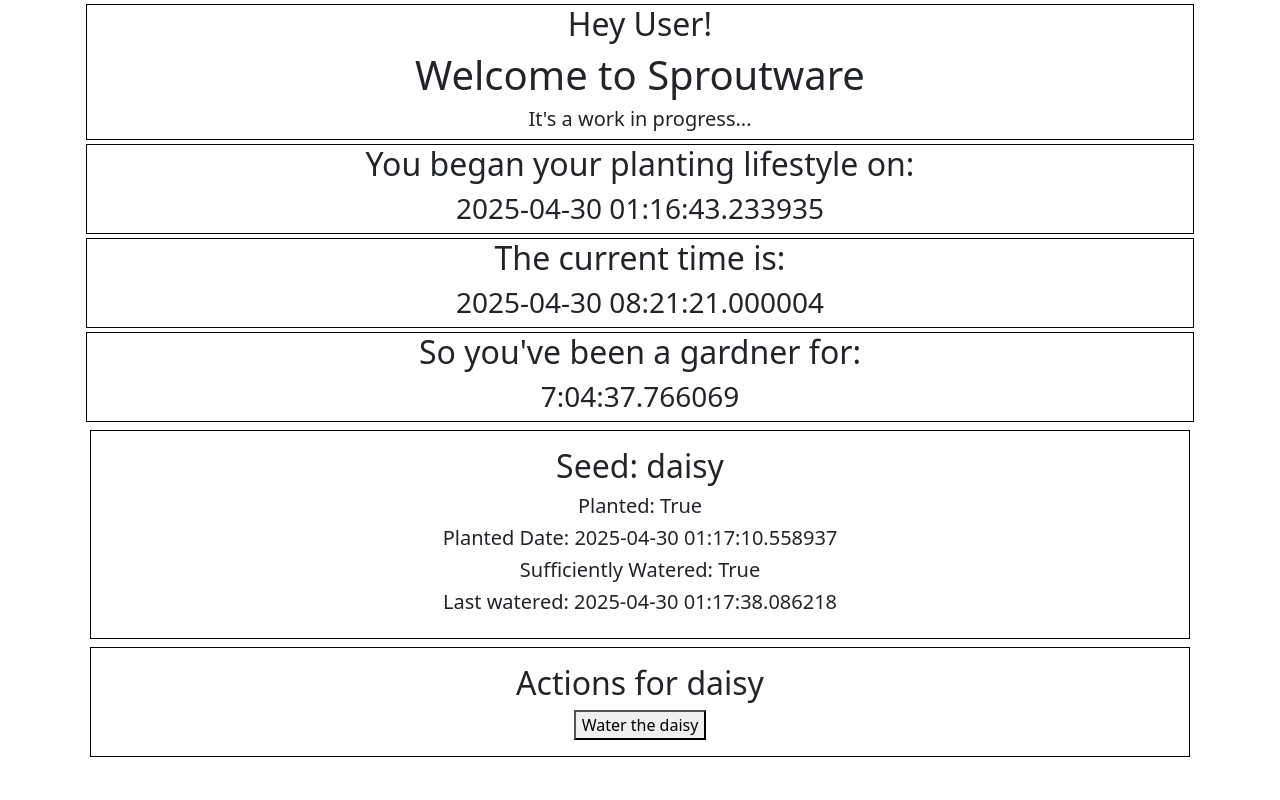
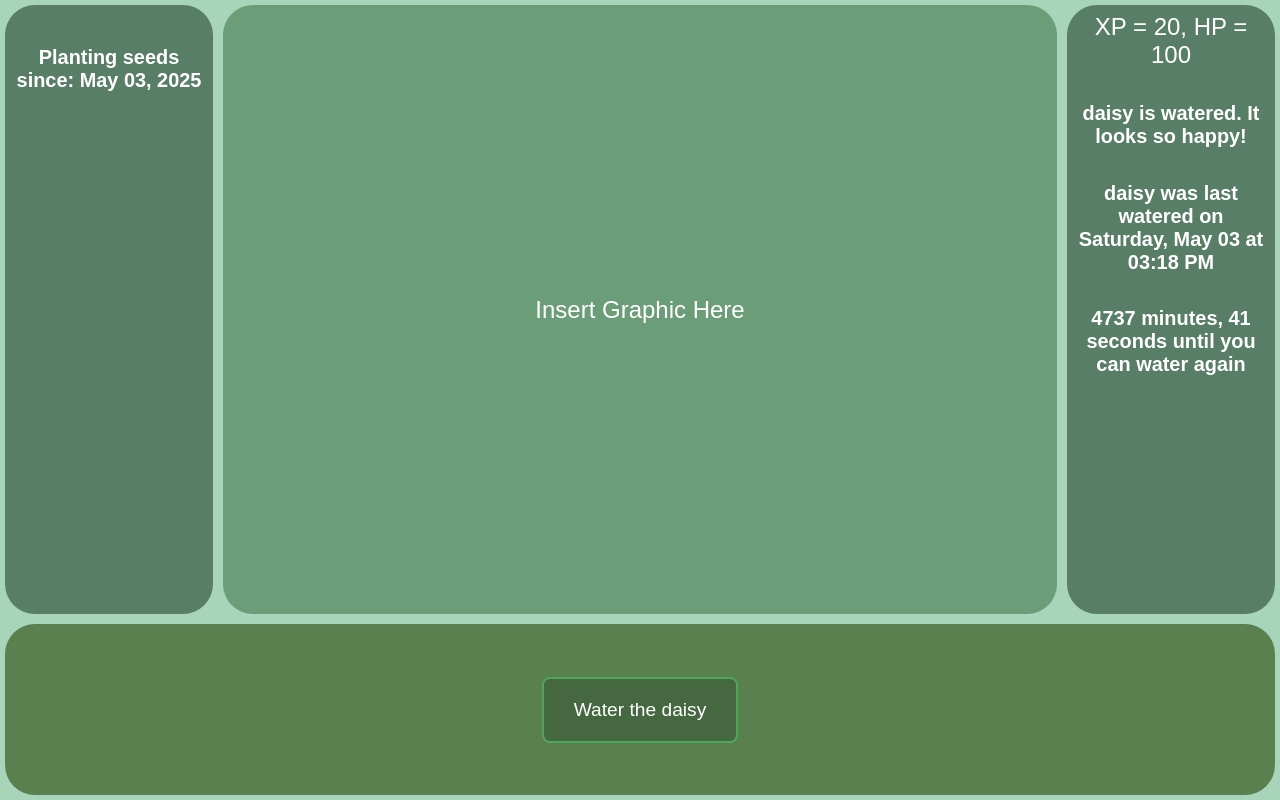
Before and after one commit to jerrythunt/AgileDevProjACIT2911, a Flask app: page / in a window 1280 px wide. Run offline with Flask 3, Linux system fonts and the light colour scheme; data comes from the database, SQL or seed files in the repository.

Commit message:
Fixed nuking spencers contributions (sorry d00d), created HTML and CSS template

```diff
--- a/testing/app.py
+++ b/testing/app.py
@@ -5,7 +5,7 @@
 from pathlib import Path
 from db import db
 from models import Time, Seed
-from datetime import datetime as dt
+from datetime import datetime as dt, timedelta
 import time
 
 """INITIATES  APPLICATION, DO NOT TOUCH"""
@@ -79,18 +79,42 @@
 
     return results
 
-# Home page of app
+
 @app.route("/")
 # When home page is loaded, run these functions
-def home():
+def test():
     seeds = call_seeds()
     # 'time_update' MUST run before 'start' (check pk's)
     time_update = call_time_update()
     start = began_game()
+    # countdown = 5.00 - (seeds.time_until_waterable()).total_seconds()
+
+    countdown = seeds.time_until_waterable()
+    # if check == None:
+    #     countdown = "There is no countdown"
+    # elif check != None:
+    #     countdown = check
+    # else:
+    #     pass
+
     update_time()
 
+
     # use the "home.html" template, store the result of each function to a variable that can be called in the html file. Ex: {{plant.name}}
-    return render_template("home.html", plant = seeds, time_update = time_update, start = start)
+    return render_template("test.html", plant = seeds, time_update = time_update, start = start, countdown = countdown)
+
+# # Home page of app
+# @app.route("/")
+# # When home page is loaded, run these functions
+# def home():
+#     seeds = call_seeds()
+#     # 'time_update' MUST run before 'start' (check pk's)
+#     time_update = call_time_update()
+#     start = began_game()
+#     update_time()
+
+#     # use the "home.html" template, store the result of each function to a variable that can be called in the html file. Ex: {{plant.name}}
+#     return render_template("home.html", plant = seeds, time_update = time_update, start = start)
 
 # Allows user to plant an unplanted seed
 @app.route("/plant/<int:seed_id>", methods=["POST"])
@@ -98,7 +122,7 @@
     seed = db.get_or_404(Seed, seed_id)
     seed.plant()
 
-    return redirect(url_for("home"))
+    return redirect(url_for("test"))
 
 # Allows user to water a seed if not watered
 @app.route("/water/<int:seed_id>", methods=["POST"])
@@ -106,7 +130,9 @@
     seed = db.get_or_404(Seed, seed_id)
     seed.water_plant()
 
-    return redirect(url_for("home"))
+    return redirect(url_for("test"))
+
+
 
 # When app.py is run, it runs in debug mode on localhost:8888
 if __name__ == "__main__":
--- a/testing/models.py
+++ b/testing/models.py
@@ -1,5 +1,5 @@
 from db import db
-from datetime import datetime as dt
+from datetime import datetime as dt, timedelta
 import time
 
 # Classes are blueprints to create a real-world object
@@ -24,7 +24,7 @@
     name = db.mapped_column(db.String, nullable = False)
     category = db.mapped_column(db.String, nullable = False, default = "flower")
     hp = db.mapped_column(db.Integer, nullable = False, default = 100)
-    growth = db.mapped_column(db.Integer, nullable = False, default = 0)
+    xp = db.mapped_column(db.Integer, nullable = False, default = 0)
     is_watered = db.mapped_column(db.Boolean, default = False)
     time_of_watering = db.mapped_column(db.DateTime, nullable = True, default = None)
     is_planted = db.mapped_column(db.Boolean, nullable=False, default=False)
@@ -54,27 +54,58 @@
             return f"{self.name} hasn't been planted yet. How could you water it if it isn't planted?"
         if self.is_watered == True:
             print(f"{self.name} is already watered! You have to wait 5 minutes before watering again")
-            return f"{self.name} is already watered! You have to wait 5 minutes before watering again"
+            return self.time_until_waterable()
 
         self.is_watered = True
-        self.growth = self.growth + 20
+        self.add_xp()
         self.time_of_watering = dt.now()
-        if self.hp > 80:
-            self.hp = 100
-        self.hp = self.hp + 20
+        self.add_hp()
+        self.time_until_waterable()
         db.session.commit()
         print(f"{self.name} has been watered. It looks very happy!")
-        return f'A user watered a {self.name} at {str(self.time_of_watering)}!'
+        return self.time_until_waterable()
 
     # Reset is_watered status
     def reset_is_watered(self):
         self.is_watered = False
         db.session.commit()
-        # while self.is_watered == False
-        ## self.hp - 1
-        ## time.stop(30)
         return f'{self.name} needs to be watered!'
 
-    def grow_stage(self):
-        # if self.growth >= 40:, display new photo
-            pass
+ # return True or False whether the plant can be watered again
+    def is_waterable_check(self):
+         self.reset_is_watered()
+         return not self.is_watered
+
+# CALLED IN MAIN FUNCTIONS
+
+    # add 20 XP to plant
+    def add_xp(self):
+        self.xp += 20
+        if self.xp >= 100:
+            self.xp = 0
+        print(f"Plant XP: {self.xp}")
+
+    def add_hp(self):
+        self.hp += 20
+        if self.hp > 100:
+            self.hp = 100
+        print(f"Plant XP: {self.xp}")
+
+    # get the amount of time left until the next time the plant can be watered
+    def time_until_waterable(self):
+        if not self.is_watered or not self.time_of_watering:
+            print('Plant is not watered, or does not have a time of watering')
+            return None  # no cooldown needed bc plant is not planted or is not watered
+
+        cooldown = timedelta(minutes=0.1)
+        print(f'Cooldown Value: {cooldown}')
+        elapsed = dt.now() - self.time_of_watering
+        if elapsed > cooldown:
+            self.reset_is_watered()
+            return None
+        print(type(elapsed))
+        remaining = (cooldown - elapsed).total_seconds()
+        minutes = int(remaining // 60)
+        seconds = int(remaining % 60)
+
+        return f'{minutes} minutes, {seconds} seconds'
--- a/testing/templates/home.html
+++ b/testing/templates/home.html
@@ -9,8 +9,7 @@
 </div>
 
 <div class="m-1 p-6 border border-black text-center">
-    <h2>You began your planting lifestyle on:</h2>
-    <h3>{{ start.current_time }}</h3>
+    <h2>You began your planting lifestyle on: {{ start.current_time }}</h2>
 </div>
 
 <div class="m-1 p-6 border border-black text-center">
@@ -30,7 +29,10 @@
     <h5>Planted: {{plant.is_planted}}</h5>
     <h5>Planted Date: {{plant.time_of_planting}} </h5>
     <h5></h5>
-    <h5>Sufficiently Watered: {{plant.is_watered}}</h5>
+    {%if plant.is_watered == True%}
+        <h5>{{plant.name}} is watered. It looks so happy!</h5>
+    {% endif %}
+    <h5>{{plant.name}} is looking a litte down, you should water it!</h5>
     <h5>Last watered: {{plant.time_of_watering}}</h5>
 
 </div>
--- /dev/null
+++ b/testing/templates/layout.html
@@ -0,0 +1,83 @@
+<!DOCTYPE html>
+<html lang="en">
+<head>
+  <meta charset="UTF-8">
+  <title> 🌿Sproutware🌿</title>
+  <style>
+
+  body {
+    background-color: #a8d5ba;
+    margin: 0;
+    padding: 0;
+  }
+
+    .left-box, .right-box, .top-box, .bottom-box {
+    margin: 5px;
+    }
+
+    body {
+      margin: 0;
+      font-family: sans-serif;
+    }
+
+    .container {
+      display: flex;
+      flex-direction: column;
+      height: 100vh;
+    }
+
+    .top-section {
+      display: flex;
+      flex: 2;
+    }
+
+    .left-box,
+    .right-box {
+      width: 15%;
+      background: #0a25137e;
+      font-size: min(4vw, 1.5em);
+    }
+
+    .top-box {
+      flex: 1;
+      background: #013b0a5d;
+      display: flex;
+      align-items: center;
+      justify-content: center;
+    }
+
+    .bottom-box {
+      flex: 0.5;
+      background: #26470898;
+      display: flex;
+      align-items: center;
+      justify-content: center;
+
+    }
+
+    .box {
+      color: white;
+      font-size: 1.5rem;
+      padding: 0.5rem;
+      border-radius: 30px;
+      text-align: center;
+      flex-direction: column;           /* Stack elements vertically */
+      align-items: center;              /* Center horizontally */
+
+    }
+
+    .water-button {
+  font-size: 1.2rem;       /* bigger text */
+  padding: 20px 30px;      /* more space inside */
+  border-radius: 8px;      /* optional: rounded corners */
+  background-color: #34533486;
+  color: rgb(255, 255, 255);
+  border:2px solid rgb(78, 167, 86)
+}
+
+  </style>
+</head>
+<body>
+  {% block content %}{% endblock %}
+</body>
+</html>
--- /dev/null
+++ b/testing/templates/test.html
@@ -0,0 +1,54 @@
+{% extends "layout.html" %}
+{% block content %}
+
+
+<div class="container">
+  <div class="top-section">
+    <div class="left-box box">
+        <h5>Planting seeds since: {{ start.current_time.strftime('%B %d, %Y') }}</h5>
+    </div>
+    <div class="top-box box">
+        Insert Graphic Here
+    </div>
+    <div class="right-box box">
+        {% if plant.is_planted == True %}
+            XP = {{ plant.xp }},
+            HP = {{ plant.hp }}
+        {% endif %}
+        {% if plant.is_watered == True %}
+            <h5>{{plant.name}} is watered. It looks so happy!</h5>
+            {% if plant.time_of_watering != None %}
+            <h5>{{plant.name}} was last watered on {{plant.time_of_watering.strftime('%A, %B %d  at %I:%M %p')}}</h5>
+        {% endif %}
+            <h5> {{ countdown }} until you can water again</h5>
+        {% endif %}
+        {%if plant.is_watered != True and plant.is_planted == True %}
+            <h5>{{plant.name}} needs watering!  </h5>
+            <h5>It will lose HP for every 'x amount of time' it hasn't been watered.</h5>
+            {% if plant.time_of_watering != None%}
+                <h5>It was last watered on {{plant.time_of_watering.strftime('%A, %B %d  at %I:%M %p')}}</h5>
+            {% endif %}
+        {% endif %}
+    </div>
+  </div>
+  <div class="bottom-box box">
+    {% if not plant.is_planted %}
+    <form method="post" action="{{ url_for('plant_seed', seed_id=plant.id) }}">
+        <button type="submit" class="water-button">Plant a {{ plant.name }} seed</button>
+        </form>
+    {% endif %}
+
+    {% if plant.is_planted %}
+        <form method="post" action="{{ url_for('water_seed', seed_id=plant.id) }}">
+            <button type="submit" class="water-button">Water the {{ plant.name }}</button>
+        </form>
+    {% endif %}
+  </div>
+</div>
+
+
+
+
+
+
+{% endblock %}
```
Also changed, not shown: testing/Growing_Plants.db, testing/static/bedroom.png (added).
